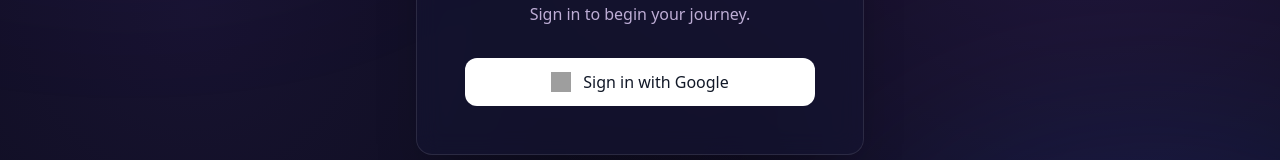
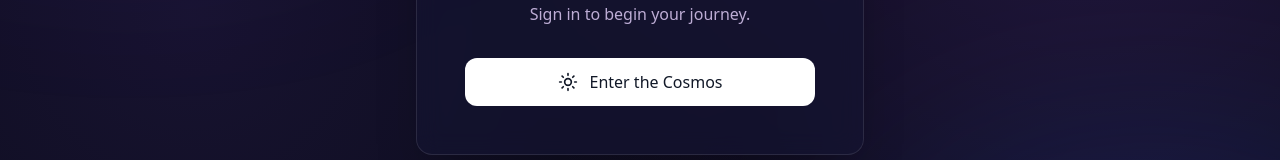
Before and after one commit to Saketh-Bramha/AstroMonk, a React (Vite) app in the folder frontend/: page /login in a window 1280 px wide. Shown: the part 388-548 px from the top of the page. Built offline with nearby package versions, Linux system fonts and the light colour scheme; grey boxes are pictures that could not be loaded.

Commit message:
Update Dashboard greeting to use user's name and remove mock Google branding

```diff
--- a/frontend/src/pages/Dashboard.jsx
+++ b/frontend/src/pages/Dashboard.jsx
@@ -27,7 +27,7 @@ export default function Dashboard() {
           </h1>
         </div>
         <div className="flex items-center space-x-4">
-          <span className="text-purple-200/80 text-sm hidden md:block">Welcome, {user.displayName}</span>
+          <span className="text-purple-200/80 text-sm hidden md:block">Welcome, {birthDetails?.name || user?.displayName}</span>
           <button onClick={() => { logout(); navigate('/login'); }} className="p-2 hover:bg-white/10 rounded-full transition text-purple-200">
             <LogOut className="w-5 h-5" />
           </button>
--- a/frontend/src/pages/Login.jsx
+++ b/frontend/src/pages/Login.jsx
@@ -47,8 +47,8 @@ export default function Login() {
           onClick={handleLogin}
           className="w-full flex items-center justify-center space-x-3 bg-white text-gray-900 py-3 px-4 rounded-xl font-medium hover:bg-gray-100 transition-colors"
         >
-          <img src="https://www.svgrepo.com/show/475656/google-color.svg" className="w-5 h-5" alt="Google" />
-          <span>Sign in with Google</span>
+          <Sun className="w-5 h-5 text-gray-900" />
+          <span>Enter the Cosmos</span>
         </button>
       </motion.div>
     </div>
```
